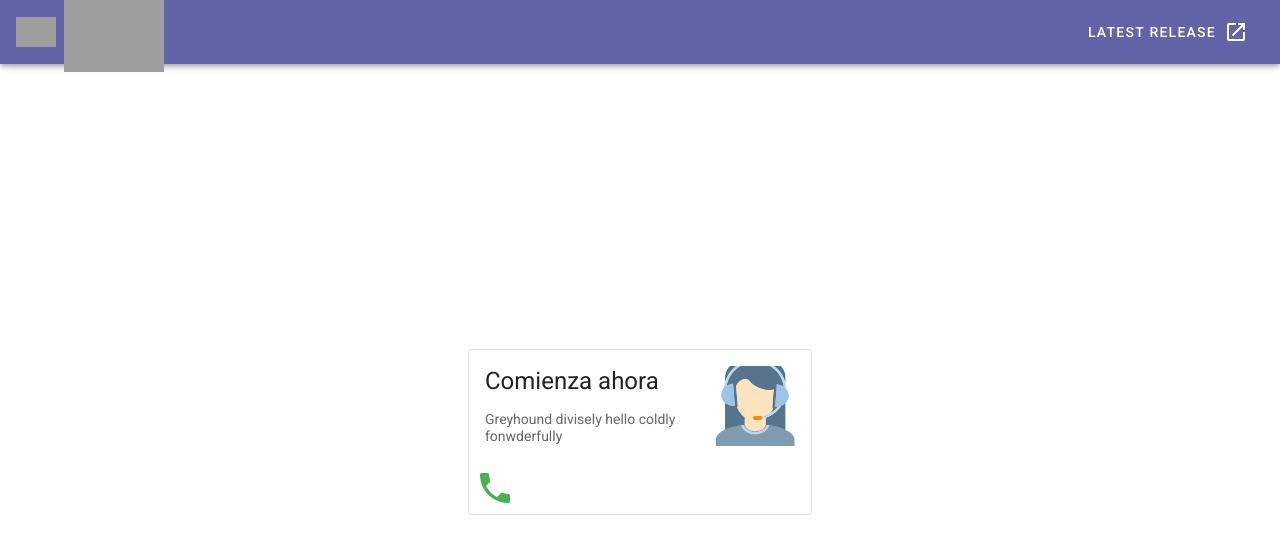
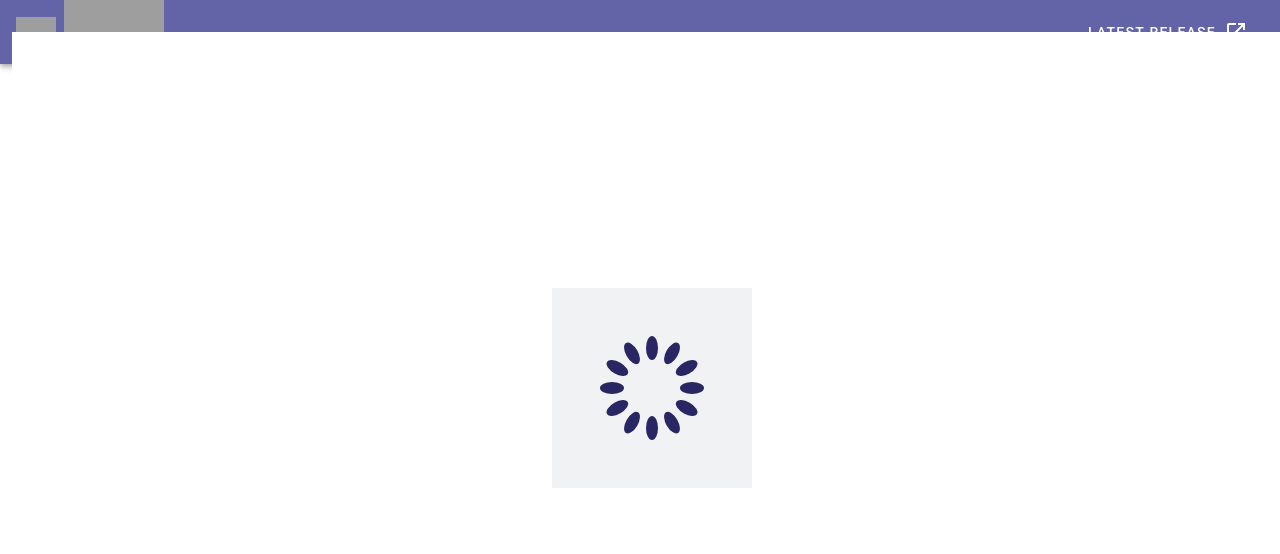
Before and after one commit to Hypnosinf/poc-acs-client, a Vue app: page / in a window 1280 px wide. Shown: the top 554 px of the page. Built offline with nearby package versions, Linux system fonts and the light colour scheme; grey boxes are pictures that could not be loaded.

Commit message:
add loading component

```diff
--- /dev/null
+++ b/src/components/LoadingScreen.vue
@@ -0,0 +1,33 @@
+<template>
+  <div id="loading">
+    <img
+      class="img"
+      src="../assets/Spinner.svg"
+      alt="loading..."
+      width="200"
+    />
+  </div>
+</template>
+
+<script>
+export default {
+  name: "Loading"
+};
+</script>
+
+<style>
+#loading {
+  position: absolute;
+  z-index: 1000;
+  background-color: white;
+  height: 100vh;
+  width: 100vw;
+  text-align: center;
+  line-height: 100vh;
+}
+.img {
+  position: relative;
+  margin: auto;
+  margin-top: 20%;
+}
+</style>
--- a/src/views/HomeScreen.vue
+++ b/src/views/HomeScreen.vue
@@ -28,16 +28,23 @@
         </v-card>
       </v-col>
     </v-row>
+    <LoadingScreen v-if="isLoading"></LoadingScreen>
   </v-container>
+
 </template>
 
 <script>
+import LoadingScreen from "@/components/LoadingScreen";
 import { CallClient } from "@azure/communication-calling";
 import { AzureCommunicationTokenCredential } from "@azure/communication-common";
 
 export default {
   name: "HelloWorld",
+  components: {
+    LoadingScreen
+  },
   data: () => ({
+    isLoading: true,
     title: "Comienza ahora",
     subtitulo: "",
     call: "",
```
Also changed, not shown: src/assets/Spinner.svg (added).
